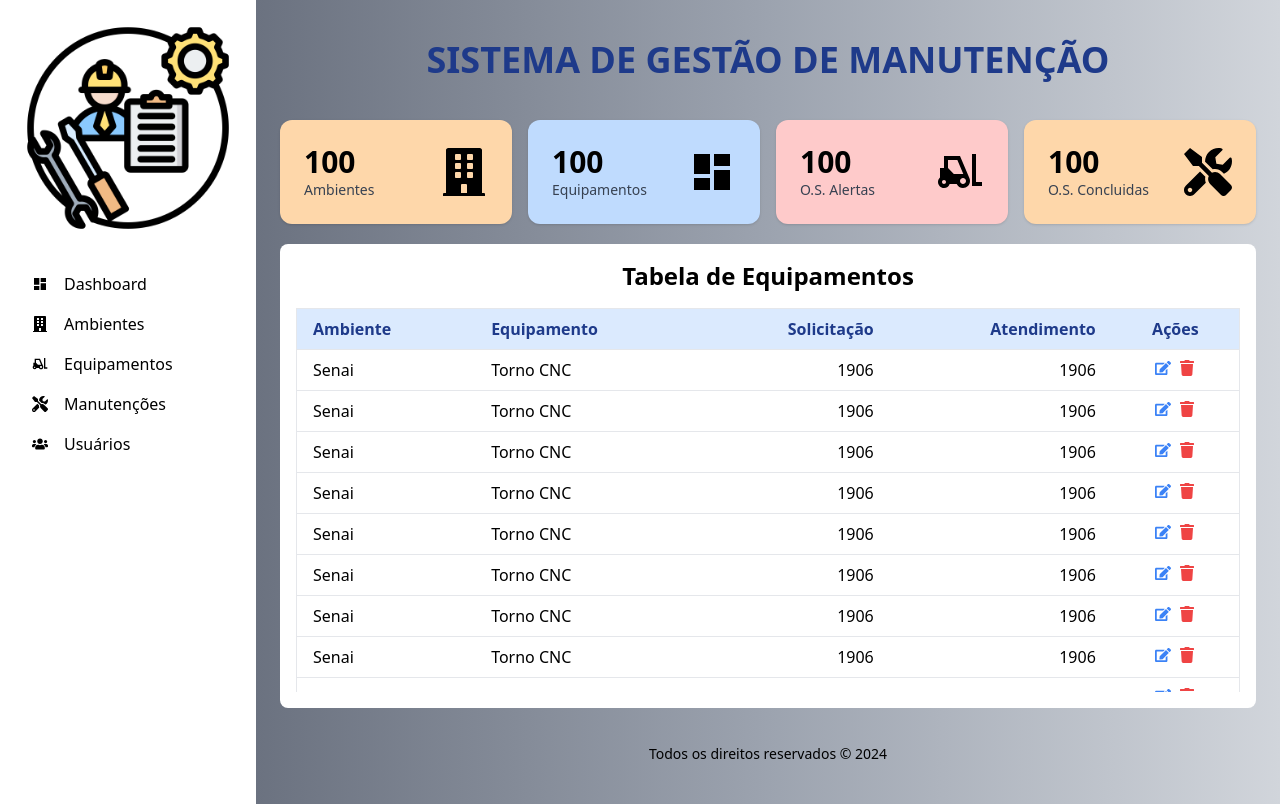
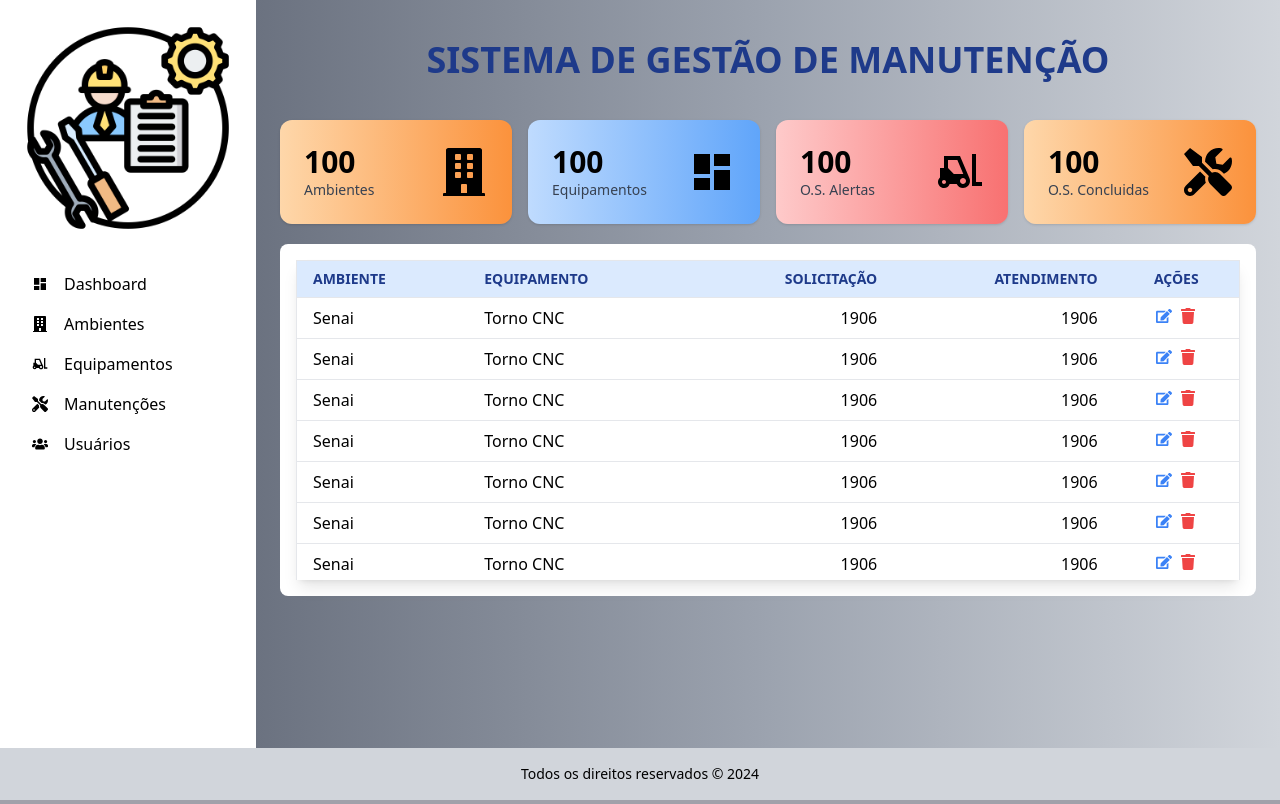
Before and after one commit to DiegoH3nr1que/web_system, a Next.js app in the folder frontend/: page / in a window 1280 px wide. Built offline with nearby package versions, Linux system fonts and the light colour scheme.

Commit message:
refactor():changes in user page and dashboard page

```diff
--- a/frontend/package.json
+++ b/frontend/package.json
@@ -10,6 +10,7 @@
   },
   "dependencies": {
     "next": "^14.2.5",
+    "primereact": "^10.8.0",
     "react": "^18.3.1",
     "react-dom": "^18.3.1",
     "react-icons": "^5.2.1"
--- a/frontend/src/app/components/footer.tsx
+++ b/frontend/src/app/components/footer.tsx
@@ -1,7 +1,7 @@
 export function Footer() {
   return (
     <div>
-      <footer className="p-4 text-center text-black text-sm">
+      <footer className=" bg-gray-300 p-4 text-center text-black text-sm">
         Todos os direitos reservados &copy; 2024
       </footer>
     </div>
--- a/frontend/src/app/components/table.tsx
+++ b/frontend/src/app/components/table.tsx
@@ -1,5 +1,5 @@
-import React from 'react';
-import { FaEdit, FaTrash } from 'react-icons/fa';
+import React from "react";
+import { FaEdit, FaTrash } from "react-icons/fa";
 
 interface Column {
   header: string;
@@ -14,15 +14,16 @@ interface TableProps {
 
 const Table: React.FC<TableProps> = ({ columns, data }) => {
   return (
-    <div className="max-w-full overflow-x-auto">
-      <div className="max-h-96 overflow-y-auto">
-        <table className="min-w-full bg-white border border-gray-200">
-          <thead className=" bg-blue-100 text-blue-900 sticky top-0">
+    <div className="max-h-80 overflow-y-auto relative">
+      <table className="min-w-full bg-white border border-gray-200 rounded-sm">
+        <thead className=" uppercase text-sm bg-blue-100 text-blue-900 sticky top-0">
           <tr>
             {columns.map((column, index) => (
               <th
                 key={index}
-                  className={`px-4 py-2 ${column.isNumeric ? 'text-right' : 'text-left'}`}
+                className={`px-4 py-2 ${
+                  column.isNumeric ? "text-right" : "text-left"
+                }`}
               >
                 {column.header}
               </th>
@@ -36,7 +37,9 @@ const Table: React.FC<TableProps> = ({ columns, data }) => {
               {columns.map((column, colIndex) => (
                 <td
                   key={colIndex}
-                    className={`px-4 py-2 ${column.isNumeric ? 'text-right' : 'text-left'}`}
+                  className={`px-4 py-2 ${
+                    column.isNumeric ? "text-right" : "text-left"
+                  }`}
                 >
                   {item[column.accessor]}
                 </td>
@@ -54,7 +57,6 @@ const Table: React.FC<TableProps> = ({ columns, data }) => {
         </tbody>
       </table>
     </div>
-    </div>
   );
 };
 
--- a/frontend/src/app/page.tsx
+++ b/frontend/src/app/page.tsx
@@ -10,25 +10,25 @@ import Table from "./components/table";
 export default function Home() {
   const cards = [
     {
-      color: "bg-orange-200",
+      color: "bg-gradient-to-r from-orange-200 to-orange-400",
       qty: "100",
       text: "Ambientes",
       icon: <FaBuilding size={48} />,
     },
     {
-      color: "bg-blue-200",
+      color: "bg-gradient-to-r from-blue-200 to-blue-400",
       qty: "100",
       text: "Equipamentos",
       icon: <MdDashboard size={48} />,
     },
     {
-      color: "bg-red-200",
+      color: "bg-gradient-to-r from-red-200 to-red-400",
       qty: "100",
       text: "O.S. Alertas",
       icon: <MdForklift size={48} />,
     },
     {
-      color: "bg-orange-200",
+      color: "bg-gradient-to-r from-orange-200 to-orange-400",
       qty: "100",
       text: "O.S. Concluidas",
       icon: <FaTools size={48} />,
@@ -173,17 +173,17 @@ export default function Home() {
             </div>
 
             <div className="container mx-auto p-4 bg-white rounded-lg m-5">
-              <h1 className="text-2xl font-bold mb-4 text-center text-black">
-                Tabela de Equipamentos
-              </h1>
-              <div className="max-h-96 overflow-y-auto">
+              <div className=" max-h-full overflow-y-auto shadow-lg">
                 <Table columns={columns} data={data} />
               </div>
             </div>
           </div>
-      <Footer />
         </main>
       </div>
+
+
+      <Footer />
     </div>
+
   );
 }
--- a/frontend/src/app/usuarios/page.tsx
+++ b/frontend/src/app/usuarios/page.tsx
@@ -140,7 +140,7 @@ export default function userPage() {
                 <h1 className="text-2xl font-bold text-black">
                   Lista de usuários cadastrados
                 </h1>
-                <button className="font-bold text-blue-900 bg-blue-100 rounded-sm hover:scale-110 transition">
+                <button className="text-[#090909] py-2.5 px-7 text-[18px] rounded-[0.5em] bg-[#e8e8e8] cursor-pointer border border-blue-200 transition-all duration-300 shadow-[6px_6px_12px_#c5c5c5,-6px_-6px_12px_#ffffff] active:text-[#666] active:shadow-[inset_4px_4px_12px_#c5c5c5,inset_-4px_-4px_12px_#ffffff]">
                   Criar Usuário
                 </button>
               </div>
@@ -149,10 +149,9 @@ export default function userPage() {
               </div>
             </div>
           </div>
-
-          <Footer />
         </main>
       </div>
+      <Footer />
     </div>
   );
 }
--- a/frontend/tailwind.config.ts
+++ b/frontend/tailwind.config.ts
@@ -16,7 +16,9 @@ const config: Config = {
       colors:{
         CustomBlue:'#142026',
         CustomBlueLigth: '#0098ae',
-        CustomBackground: '#c0c2bd'
+        CustomBackground: '#c0c2bd',
+        royalblue: '#4169e1',
+        lightgray: '#d3d3d3',
       },
     },
   },
```
Also changed, not shown: 1 other file (tests, documents, lock files or other folders). Lines whose indentation alone changed are shown as unchanged.
